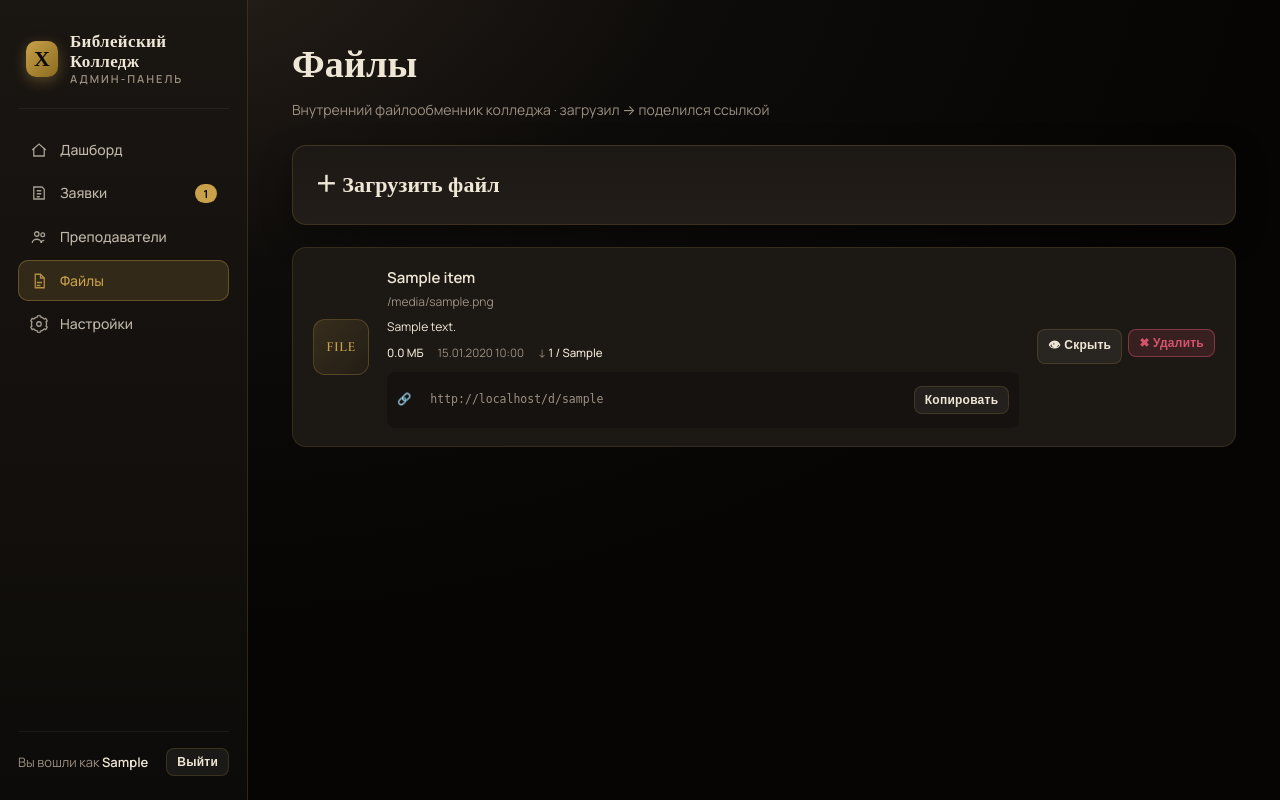
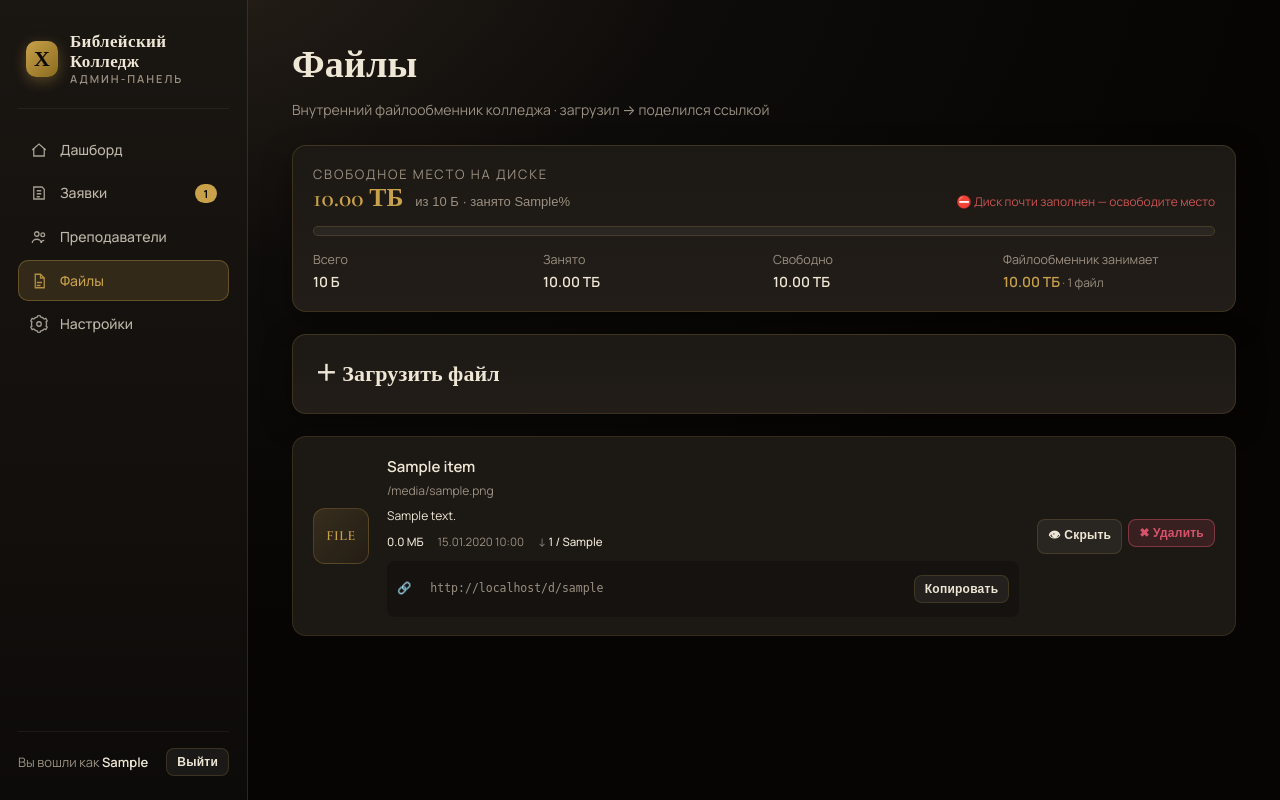
Before and after one commit to gegantarsgegant-cmyk/college-bot, a FastAPI app: template app/templates/admin/documents_list.html in a window 1280 px wide. Run offline with FastAPI, Linux system fonts and the light colour scheme; the template is opened without the code that fills it: most values are stand-ins (such as "Sample title", 1, 10 or a date in 2020).

Commit message:
feat(admin): show disk usage on Files page
- New _gather_disk_info() helper computes shutil.disk_usage on the uploads
  partition, plus the total bytes & file count under app/static/uploads.
- Documents admin page now starts with a disk-usage card: big free-space
  reading, gold/amber/red progress bar, totals grid (Всего / Занято /
  Свободно / Файлообменник занимает + file count with proper Russian
  plural agreement), and a status line that flips color/text at >80% and
  >90% so admins know when to clean up.

Co-Authored-By: Devin AI <158243242+devin-ai-integration[bot]@users.noreply.github.com>

```diff
--- a/app/templates/admin/documents_list.html
+++ b/app/templates/admin/documents_list.html
@@ -43,7 +43,38 @@
   .doc-icon { width:48px; height:48px; font-size:12px; }
 }
 .copied-flash { color: var(--gold, #c9a14a) !important; }
+
+/* Disk usage card */
+.disk-card { padding:18px 20px; }
+.disk-head { display:flex; justify-content:space-between; align-items:flex-end; gap:12px; flex-wrap:wrap; margin-bottom:14px; }
+.disk-title { font-size:13px; color:var(--muted); letter-spacing:0.14em; text-transform:uppercase; }
+.disk-amount { font-family:'Cormorant Garamond', serif; font-size:1.6rem; color:var(--text); line-height:1.1; }
+.disk-amount em { font-style:normal; color:var(--gold); font-weight:600; }
+.disk-amount small { font-size:13px; color:var(--muted); margin-left:6px; font-family:'Jost', sans-serif; letter-spacing:0; text-transform:none; }
+.disk-bar { position:relative; height:10px; background:rgba(255,255,255,0.05); border-radius:999px; overflow:hidden; border:1px solid var(--line, rgba(201,168,76,0.15)); }
+.disk-bar-fill {
+  position:absolute; left:0; top:0; bottom:0;
+  background:linear-gradient(90deg, var(--gold) 0%, #e8c97a 100%);
+  border-radius:999px;
+  transition: width .4s ease;
+}
+.disk-bar-fill.warn { background:linear-gradient(90deg, #d8a534 0%, #e8b446 100%); }
+.disk-bar-fill.alert { background:linear-gradient(90deg, #c95454 0%, #e07070 100%); }
+.disk-grid { display:grid; grid-template-columns:repeat(auto-fit, minmax(160px, 1fr)); gap:10px 18px; margin-top:14px; font-size:12.5px; color:var(--muted); }
+.disk-grid div { display:flex; flex-direction:column; gap:2px; }
+.disk-grid b { color:var(--text); font-weight:600; font-size:14px; letter-spacing:0; }
+.disk-grid .col-uploads b { color:var(--gold); }
 </style>
+
+{% macro humanbytes(n) -%}
+{%- if n is none or n == 0 -%}0 Б
+{%- elif n < 1024 -%}{{ n }} Б
+{%- elif n < 1048576 -%}{{ '%.1f'|format(n / 1024) }} КБ
+{%- elif n < 1073741824 -%}{{ '%.1f'|format(n / 1048576) }} МБ
+{%- elif n < 1099511627776 -%}{{ '%.2f'|format(n / 1073741824) }} ГБ
+{%- else -%}{{ '%.2f'|format(n / 1099511627776) }} ТБ
+{%- endif -%}
+{% endmacro %}
 
 <div class="main-header">
   <div>
@@ -51,6 +82,37 @@
     <div class="page-subtitle">Внутренний файлообменник колледжа · загрузил → поделился ссылкой</div>
   </div>
 </div>
+
+{% if disk %}
+<div class="card disk-card">
+  <div class="disk-head">
+    <div>
+      <div class="disk-title">Свободное место на диске</div>
+      <div class="disk-amount">
+        <em>{{ humanbytes(disk.free) }}</em>
+        <small>из {{ humanbytes(disk.total) }} · занято {{ disk.used_pct }}%</small>
+      </div>
+    </div>
+    {% if disk.used_pct < 80 %}
+    <div style="font-size:12px;color:var(--muted);">✓ Места достаточно — можно загружать файлы</div>
+    {% elif disk.used_pct < 90 %}
+    <div style="font-size:12px;color:#d8a534;">⚠ Свободного места осталось мало — следите за объёмом</div>
+    {% else %}
+    <div style="font-size:12px;color:#c95454;">⛔ Диск почти заполнен — освободите место</div>
+    {% endif %}
+  </div>
+  <div class="disk-bar">
+    <div class="disk-bar-fill {% if disk.used_pct >= 90 %}alert{% elif disk.used_pct >= 80 %}warn{% endif %}"
+         style="width: {{ disk.used_pct }}%;"></div>
+  </div>
+  <div class="disk-grid">
+    <div><span>Всего</span><b>{{ humanbytes(disk.total) }}</b></div>
+    <div><span>Занято</span><b>{{ humanbytes(disk.used) }}</b></div>
+    <div><span>Свободно</span><b>{{ humanbytes(disk.free) }}</b></div>
+    <div class="col-uploads"><span>Файлообменник занимает</span><b>{{ humanbytes(disk.uploads_bytes) }}<span style="color:var(--muted);font-weight:400;font-size:12px;letter-spacing:0;"> · {{ disk.uploads_files_count }} файл{% if disk.uploads_files_count % 10 == 1 and disk.uploads_files_count % 100 != 11 %}{% elif disk.uploads_files_count % 10 in [2,3,4] and disk.uploads_files_count % 100 not in [12,13,14] %}а{% else %}ов{% endif %}</span></b></div>
+  </div>
+</div>
+{% endif %}
 
 <details class="card">
   <summary style="cursor:pointer;list-style:none;"><h2 style="margin:0;">＋ Загрузить файл</h2></summary>
```
Also changed, not shown: app/routers/admin.py (+40 -1 lines).
